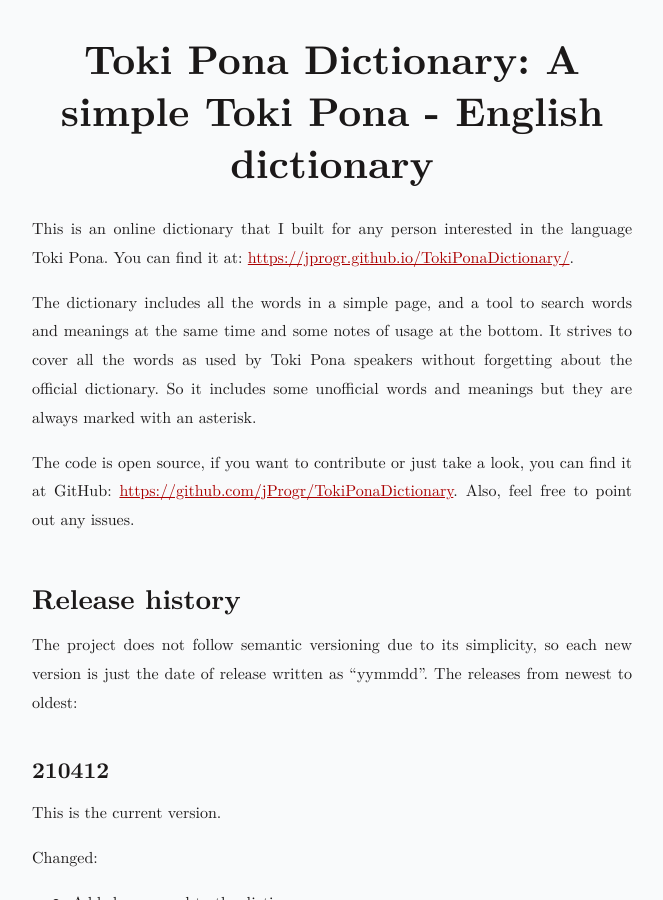
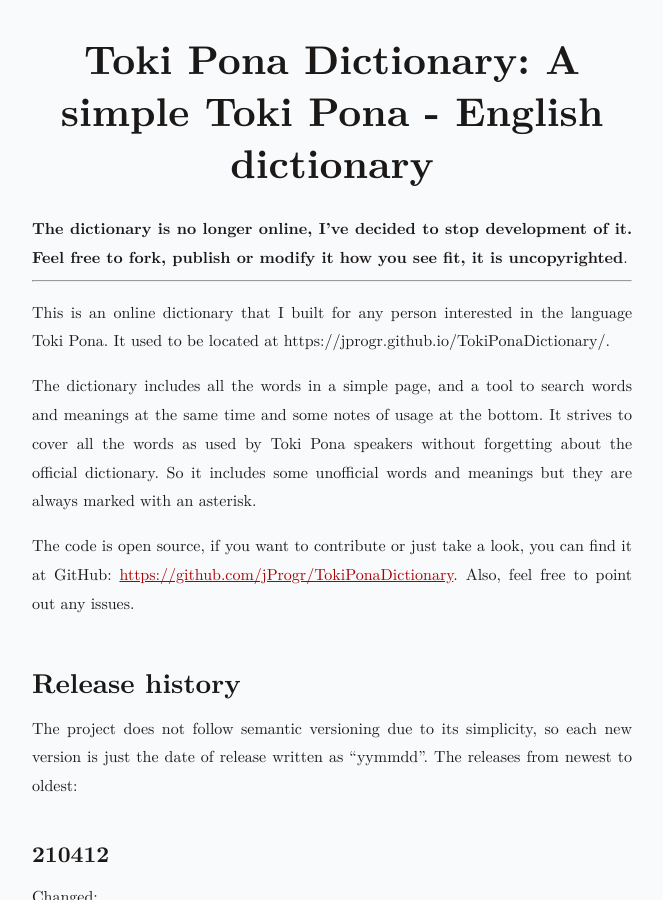
Before and after one commit to jProgr/jprogr.github.io, a Jekyll site: the page built from _posts/2021-04-05-toki-pona-dictionary-release.md, in a window 1280 px wide and 900 px high. Shown: the whole window, without its empty margins (308-971 px from the left). Built offline with Jekyll 4.4.1, drawn with Linux system fonts in a browser that asks for light colours.

Commit message:
Update content
Updated "Toki Pona Dictionary: A simple Toki Pona - English
dictionary".

```diff
--- a/_posts/2021-04-05-toki-pona-dictionary-release.md
+++ b/_posts/2021-04-05-toki-pona-dictionary-release.md
@@ -6,7 +6,11 @@
 
 # Toki Pona Dictionary: A simple Toki Pona - English dictionary
 
-This is an online dictionary that I built for any person interested in the language Toki Pona. You can find it at: [https://jprogr.github.io/TokiPonaDictionary/](https://jprogr.github.io/TokiPonaDictionary/).
+**The dictionary is no longer online, I've decided to stop development of it. Feel free to fork, publish or modify it how you see fit, it is uncopyrighted**.
+
+---
+
+This is an online dictionary that I built for any person interested in the language Toki Pona. It used to be located at https://jprogr.github.io/TokiPonaDictionary/.
 
 The dictionary includes all the words in a simple page, and a tool to search words and meanings at the same time and some notes of usage at the bottom. It strives to cover all the words as used by Toki Pona speakers without forgetting about the official dictionary. So it includes some unofficial words and meanings but they are always marked with an asterisk.
 
@@ -17,7 +21,6 @@
 The project does not follow semantic versioning due to its simplicity, so each new version is just the date of release written as “yymmdd”. The releases from newest to oldest:
 
 ### 210412
-This is the current version.
 
 Changed:
 - Added new word to the dictionary.
```
